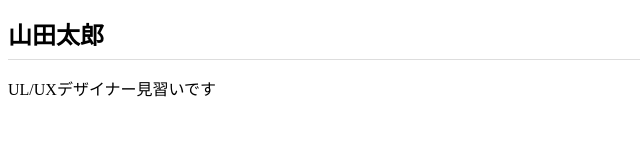
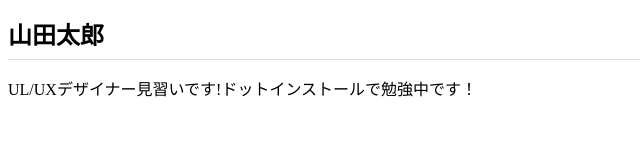
Before and after one commit to yo-suke111/yo-suke111.github.io, a plain HTML site: page index.html in a window 1280 px wide. Shown: the whole page, without its empty margins (0-640 px from the left). Drawn offline with Linux system fonts and the light colour scheme.

Commit message:
Add files via upload

```diff
--- a/index.html
+++ b/index.html
@@ -7,6 +7,4 @@
 </head>
 <body>
   <h1>山田太郎</h1>
-  <p>UL/UXデザイナー見習いです</p>
-</body>
-</html>
+  <p>UL/UXデザイナー見習いです!ドットインストールで勉強中です！</p>
```
